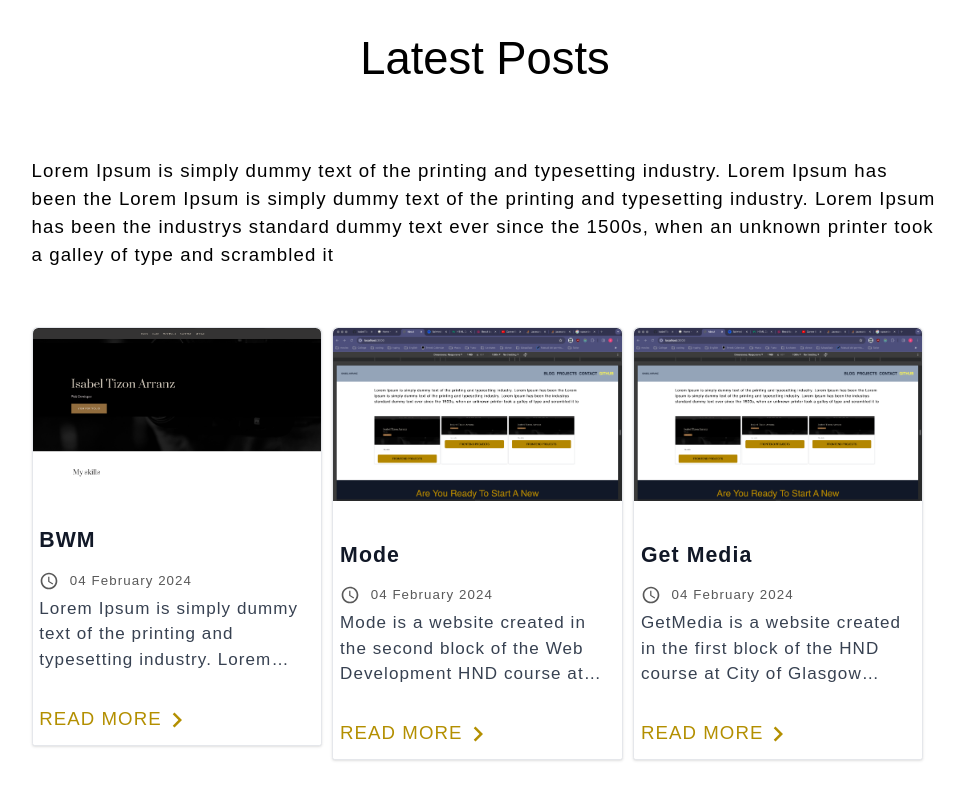
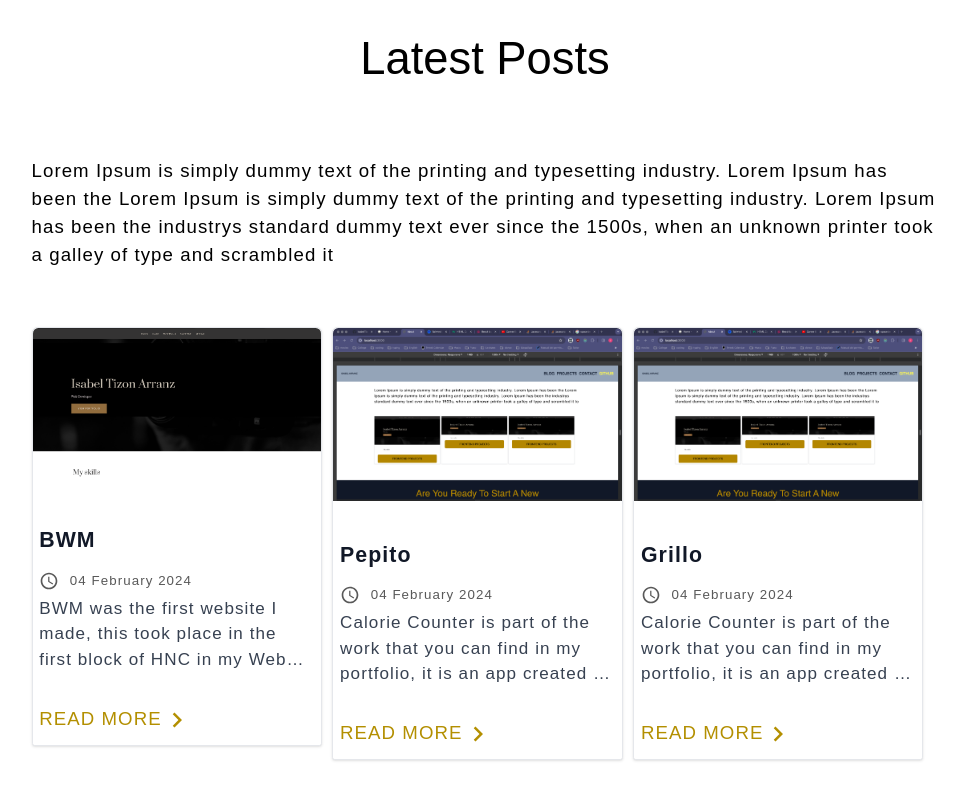
Before and after one commit to IsabelTizon/react-portfolio, a Next.js app: page /blog in a window 1280 px wide. Shown: the part 383-1183 px from the top of the page, without its empty margins (155-1119 px from the left). Built offline with nearby package versions, Linux system fonts and the light colour scheme.

Commit message:
more info in projects array

```diff
--- a/src/components/projects.js
+++ b/src/components/projects.js
@@ -9,47 +9,119 @@ export const myProjects = [
 	{
 		id: 1,
 		name: "Mode",
-		description: `Mode is part of the work that you can find in my portfolio, it is a website created in the second block of the Web Development HND course at City of Glasgow College for the subject Design and development of an interactive product. \n Mode’s purpose was to create a design for a C2C business model website dedicated to buying/selling second-hand products, especially textiles, since this website is focused on fashion.
+		description: [
+			`Mode is part of the work that you can find in my portfolio, it is a website created in the second block of the Web Development HND course at City of Glasgow College for the subject Design and development of an interactive product.`,
+			`Mode’s purpose was to create a design for a C2C business model website dedicated to buying/selling second-hand products, especially textiles, since this website is focused on fashion.
 		The web follows a hierarchical structure and is available for desktop, tablet and mobile.`,
-		parts: `The entire project was based on four stages. The first stage, the analysis stage, was dedicated to understanding the usage content. In it, identify the purpose and objective of the website and detail the functional and non-functional requirements. Also specify the target audience, creating user profiles. \n The second stage of the project was based on the design. In it I created some wireframes and storyboards in Figma as well as a sitemap and a logic chart with the same tool. It also required a style guide specifying the colours and fonts and the reason for them.The development of the project occurred in its third stage. Mode runs on a server and uses a database to store the users, products and favorite products of each logged in user. The page uses the following technologies: HTML5, CSS, JavaScript, along with Bootstrap, Font Awesome. \n The fourth part was based on testing the page. For this I used W3Validator for HTML and W3Validator for CSS and in Lighthouse. In addition to completing a test plan documentation.The fourth part was based on testing the page. For this, W3Validator for HTML and W3Validator for CSS and in Lighthouse were used. \n If you find this page nice, you can take a look at more of my GitHub projects.`,
+		],
+		partsProject: [
+			`The entire project was based on four stages. The first stage, the analysis stage, was dedicated to understanding the usage content. In it, identify the purpose and objective of the website and detail the functional and non-functional requirements. Also specify the target audience, creating user profiles`,
+			`The second stage of the project was based on the design. In it I created some wireframes and storyboards in Figma as well as a sitemap and a logic chart with the same tool. It also required a style guide specifying the colours and fonts and the reason for them.`,
+			`The development of the project occurred in its third stage. Mode runs on a server and uses a database to store the users, products and favorite products of each logged in user. The page uses the following technologies: HTML5, CSS, JavaScript, along with Bootstrap, Font Awesome.`,
+			`The fourth part was based on testing the page. For this I used W3Validator for HTML and W3Validator for CSS and in Lighthouse. In addition to completing a test plan documentation.The fourth part was based on testing the page. For this, W3Validator for HTML and W3Validator for CSS and in Lighthouse were used.`,
+			,
+		],
+
 		pic: "/img/demoScreen.png",
 	},
 	{
 		id: 2,
 		name: "Get Media",
-		description: `GetMedia is a website created in the first block of the HND course at City of Glasgow College for the subject Design and Developing an Interactive Product. The end of the project was create a website with the purpose of streaming music content through providers such as Apple, it also wants to sell coupons initially only with iTunes although in the future it would like to open its business to different providers.`,
+		description: [
+			`GetMedia is a website created in the first block of the HND course at City of Glasgow College for the subject Design and Developing an Interactive Product. `,
+			`The end of the project was create a website with the purpose of streaming music content through providers such as Apple, it also wants to sell coupons initially only with iTunes although in the future it would like to open its business to different providers.`,
+		],
+		partsProject: [
+			`The entire project was based on four stages. The first stage, the analysis stage, was dedicated to understanding the usage content. In it, identify the purpose and objective of the website and detail the functional and non-functional requirements. Also specify the target audience, creating user profiles and preparing a study of user interaction details.`,
+			`The second stage of the project was based on the design. In it I created some wireframes and storyboards in Figma as well as a sitemap with the same tool. It also required a style guide specifying the colors and fonts and the reason for them.`,
+			`The development of the project occurred in its third stage. The page uses the following technologies: HTML5, CSS and JavaScript, along with Bootstrap, AngularJS, Here API, Font Awesome.`,
+			`The fourth part was based on testing the page. For this I used W3Validator for HTML and W3Validator for CSS and in Lighthouse. In addition to completing a test plan documentation. The fourth part was based on testing the page. For this, W3Validator for HTML and W3Validator for CSS and in Lighthouse were used.`,
+			,
+		],
 		pic: "/img/demoScreen.png",
 	},
 	{
 		id: 3,
 		name: "Winter Adventures",
-		description: `Winter Adventures is a website created in the second block of the HNC course at City of Glasgow College for the subject Web Technologies 1 – HTML & CSS and recovered to make some additions and improvements with new technologies in the first block of the HND course for the subject Web Technologies 2: HTML and JavaScript. The end of the Winter Adventures project was create a website with the purpose of to promote ski deals and trips to the snow.`,
+		description: [
+			`Winter Adventures is a website created in the second block of the HNC course at City of Glasgow College for the subject Web Technologies 1 – HTML & CSS and recovered to make some additions and improvements with new technologies in the first block of the HND course for the subject Web Technologies 2: HTML and JavaScript.`,
+			`The end of the Winter Adventures project was create a website with the purpose of to promote ski deals and trips to the snow.`,
+			`The web follows a hierarchical structure and is available for desktop, tablet and mobile.`,
+		],
+		partsProject: [
+			`The entire project was based on four stages. The first stage of the Winter Adventures was the analysis stage.In which one I looked into to understand the usage content. In it, identify the purpose and objective of the website and detail the functional and non-functional requirements. Also specify the target audience, creating user profiles and preparing a study of user interaction details.`,
+			`The second stage of the project was based on the design. In which one I created some wireframes and storyboards in Figma as well as a sitemap with the same tool. It also required a style guide specifying the colours and fonts and the reason for them in my Winter Adventures site.`,
+			`The development of the project occurred in its third stage. In that level I used the following technologies: HTML5, CSS and JavaScript, along with Bootstrap, AngularJS, Here API, Font Awesome.`,
+			`The fourth part was based on testing the page. For this I used W3Validator for HTML and W3Validator for CSS and in Lighthouse. In addition to completing the testing level I a test plan documentation.`,
+			,
+		],
 		pic: "/img/demoScreen.png",
 	},
 	{
 		id: 4,
 		name: "Coulorie Counter",
-		description:
-			"Lorem Ipsum is simply dummy text of the printing and typesetting industry. Lorem Ipsum has been the industry's standard dummy text ever since the 1500s, when an unknown printer took a galley of type and scrambled it to make a type specimen book. It has survived not only five centuries, but also the leap into electronic typesetting, remaining essentially unchanged. It was popularised in the 1960s with the release of Letraset sheets containing Lorem Ipsum passages, and more recently with desktop publishing software like Aldus PageMaker including versions of Lorem Ipsum.",
+		description: [
+			`Calorie Counter is part of the work that you can find in my portfolio, it is an app created in the second block of the Web Development HNC course at City of Glasgow College for the subject Developing Mobile Web Based Applications: An Introduction. This Unit is designed to introduce learners to the design and production for web based apps for mobile devices.`,
+			`The web-based application is to promote a healthier lifestyle, to encourage people to be aware of their calorie intake and to control it accordingly.`,
+			`All people who want to count the calories they eat or who simply want to be aware of it. It will also be useful for people who want advice on healthy living, as the app, in addition to a calorie counter, will come with a healthy lifestyle section that will include workouts, recipes and meditation audios.`,
+		],
+		partsProject: [
+			`The entire project was based on four stages. The first stage, the analysis stage, was dedicated to understanding the usage content. In it, identify the purpose and objective of the website and detail the functional and non-functional requirements. Also specify the target audience, creating user profiles.`,
+			`The second stage of the project was based on the design. In it I created some wireframes and storyboards in Figma as well as a sitemap and a logic chart with the same tool. It also required a style guide specifying the colours and fonts and the reason for them.`,
+			`The development of the project occurred in its third stage. This app uses the following technologies: HTML5, CSS, JavaScript, along with Bootstrap, Font Awesome.`,
+			`The fourth part was based on testing the page. For this I used W3Validator for HTML and W3Validator for CSS and in Lighthouse. In addition to completing a test plan documentation.`,
+			,
+		],
 		pic: "/img/demoScreen.png",
 	},
 	{
 		id: 5,
 		name: "BWM",
-		description:
-			"Lorem Ipsum is simply dummy text of the printing and typesetting industry. Lorem Ipsum has been the industry's standard dummy text ever since the 1500s, when an unknown printer took a galley of type and scrambled it to make a type specimen book. It has survived not only five centuries, but also the leap into electronic typesetting, remaining essentially unchanged. It was popularised in the 1960s with the release of Letraset sheets containing Lorem Ipsum passages, and more recently with desktop publishing software like Aldus PageMaker including versions of Lorem Ipsum.",
+		description: [
+			`BWM was the first website I made, this took place in the first block of HNC in my Web Design and Development course at City of Glasgow College for the subject of Website Essential Content.`,
+			`The purpose of the BWM was to create a website with the purpose of transmitting musical content. The student chose the musical theme and the style of the page.`,
+		],
+		partsProject: [
+			`To carry out the project I divided it into four stages. The BWM´s first stage was the analysis stage, it was dedicated to understand the usage content. In it, I identified the purpose and objective of the website and detail the functional and non-functional requirements. Also, specify the target audience, creating user profiles and preparing a study of user interaction details.`,
+			`In the second stage I carried out the design step. In BWM I created some wireframes and storyboards in Figma as well as a sitemap with the same tool. It also required a style guide specifying the colours and fonts and the reason for them.`,
+			`Being the first website, BMW uses very simple technologies: HTML5 and CSS. I used a grid-based layout system to be able to order the elements and make the page responsive. You can view the page on desktop, tablet and mobile devices. BWM also required the use of photoshop and illustrator to create the logo. I decided to also create the festival posters since I added a part of the web titled festivals.`,
+			`The fourth part was based on testing the page. For this I used W3Validator for HTML and W3Validator for CSS and in Lighthouse to validate BWM. In addition to completing testing level a test plan documentation was required.`,
+			,
+		],
 		pic: "/img/demoScreen.png",
 	},
 	{
 		id: 6,
-		name: "Mode",
-		description: `Mode is a website created in the second block of the Web Development HND course at City of Glasgow College for the subject Design and development of an interactive product. Mode’s purpose was to create a design for a C2C business model website dedicated to buying/ selling second - hand products, especially textiles, since this website is focused on fashion.`,
+		name: "Pepito",
+		description: [
+			`Calorie Counter is part of the work that you can find in my portfolio, it is an app created in the second block of the Web Development HNC course at City of Glasgow College for the subject Developing Mobile Web Based Applications: An Introduction. This Unit is designed to introduce learners to the design and production for web based apps for mobile devices.`,
+			`The web-based application is to promote a healthier lifestyle, to encourage people to be aware of their calorie intake and to control it accordingly.`,
+			`All people who want to count the calories they eat or who simply want to be aware of it. It will also be useful for people who want advice on healthy living, as the app, in addition to a calorie counter, will come with a healthy lifestyle section that will include workouts, recipes and meditation audios.`,
+		],
+		partsProject: [
+			`The entire project was based on four stages. The first stage, the analysis stage, was dedicated to understanding the usage content. In it, identify the purpose and objective of the website and detail the functional and non-functional requirements. Also specify the target audience, creating user profiles.`,
+			`The second stage of the project was based on the design. In it I created some wireframes and storyboards in Figma as well as a sitemap and a logic chart with the same tool. It also required a style guide specifying the colours and fonts and the reason for them.`,
+			`The development of the project occurred in its third stage. This app uses the following technologies: HTML5, CSS, JavaScript, along with Bootstrap, Font Awesome.`,
+			`The fourth part was based on testing the page. For this I used W3Validator for HTML and W3Validator for CSS and in Lighthouse. In addition to completing a test plan documentation.`,
+			,
+		],
 		pic: "/img/demo2screen.png",
 	},
 	{
 		id: 7,
-		name: "Get Media",
-		description: `GetMedia is a website created in the first block of the HND course at City of Glasgow College for the subject Design and Developing an Interactive Product. The end of the project was create a website with the purpose of streaming music content through providers such as Apple, it also wants to sell coupons initially only with iTunes although in the future it would like to open its business to different providers.`,
+		name: "Grillo",
+		description: [
+			`Calorie Counter is part of the work that you can find in my portfolio, it is an app created in the second block of the Web Development HNC course at City of Glasgow College for the subject Developing Mobile Web Based Applications: An Introduction. This Unit is designed to introduce learners to the design and production for web based apps for mobile devices.`,
+			`The web-based application is to promote a healthier lifestyle, to encourage people to be aware of their calorie intake and to control it accordingly.`,
+			`All people who want to count the calories they eat or who simply want to be aware of it. It will also be useful for people who want advice on healthy living, as the app, in addition to a calorie counter, will come with a healthy lifestyle section that will include workouts, recipes and meditation audios.`,
+		],
+		partsProject: [
+			`The entire project was based on four stages. The first stage, the analysis stage, was dedicated to understanding the usage content. In it, identify the purpose and objective of the website and detail the functional and non-functional requirements. Also specify the target audience, creating user profiles.`,
+			`The second stage of the project was based on the design. In it I created some wireframes and storyboards in Figma as well as a sitemap and a logic chart with the same tool. It also required a style guide specifying the colours and fonts and the reason for them.`,
+			`The development of the project occurred in its third stage. This app uses the following technologies: HTML5, CSS, JavaScript, along with Bootstrap, Font Awesome.`,
+			`The fourth part was based on testing the page. For this I used W3Validator for HTML and W3Validator for CSS and in Lighthouse. In addition to completing a test plan documentation.`,
+			,
+		],
 		pic: "/img/demo2screen.png",
 	},
 ];
```
